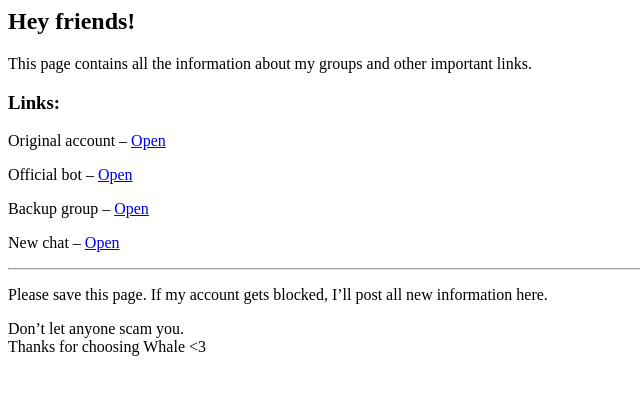
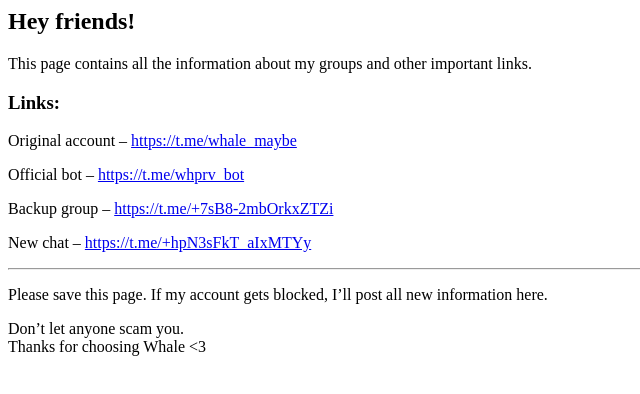
Before and after one commit to ujgpanjg/texts, a plain HTML site: page index.html in a window 1280 px wide. Shown: the whole page, without its empty margins (0-640 px from the left). Drawn offline with Linux system fonts and the light colour scheme.

Commit message:
index.html

```diff
--- a/index.html
+++ b/index.html
@@ -9,22 +9,22 @@
 
 <p>
 Original account –
-<a href="https://t.me/whale_maybe">Open</a>
+<a href="https://t.me/whale_maybe">https://t.me/whale_maybe</a>
 </p>
 
 <p>
 Official bot –
-<a href="https://t.me/whprv_bot">Open</a>
+<a href="https://t.me/whprv_bot">https://t.me/whprv_bot</a>
 </p>
 
 <p>
 Backup group –
-<a href="https://t.me/+7sB8-2mbOrkxZTZi">Open</a>
+<a href="https://t.me/+7sB8-2mbOrkxZTZi">https://t.me/+7sB8-2mbOrkxZTZi</a>
 </p>
 
 <p>
 New chat –
-<a href="https://t.me/+hpN3sFkT_aIxMTYy">Open</a>
+<a href="https://t.me/+hpN3sFkT_aIxMTYy">https://t.me/+hpN3sFkT_aIxMTYy</a>
 </p>
 
 <hr>
```
